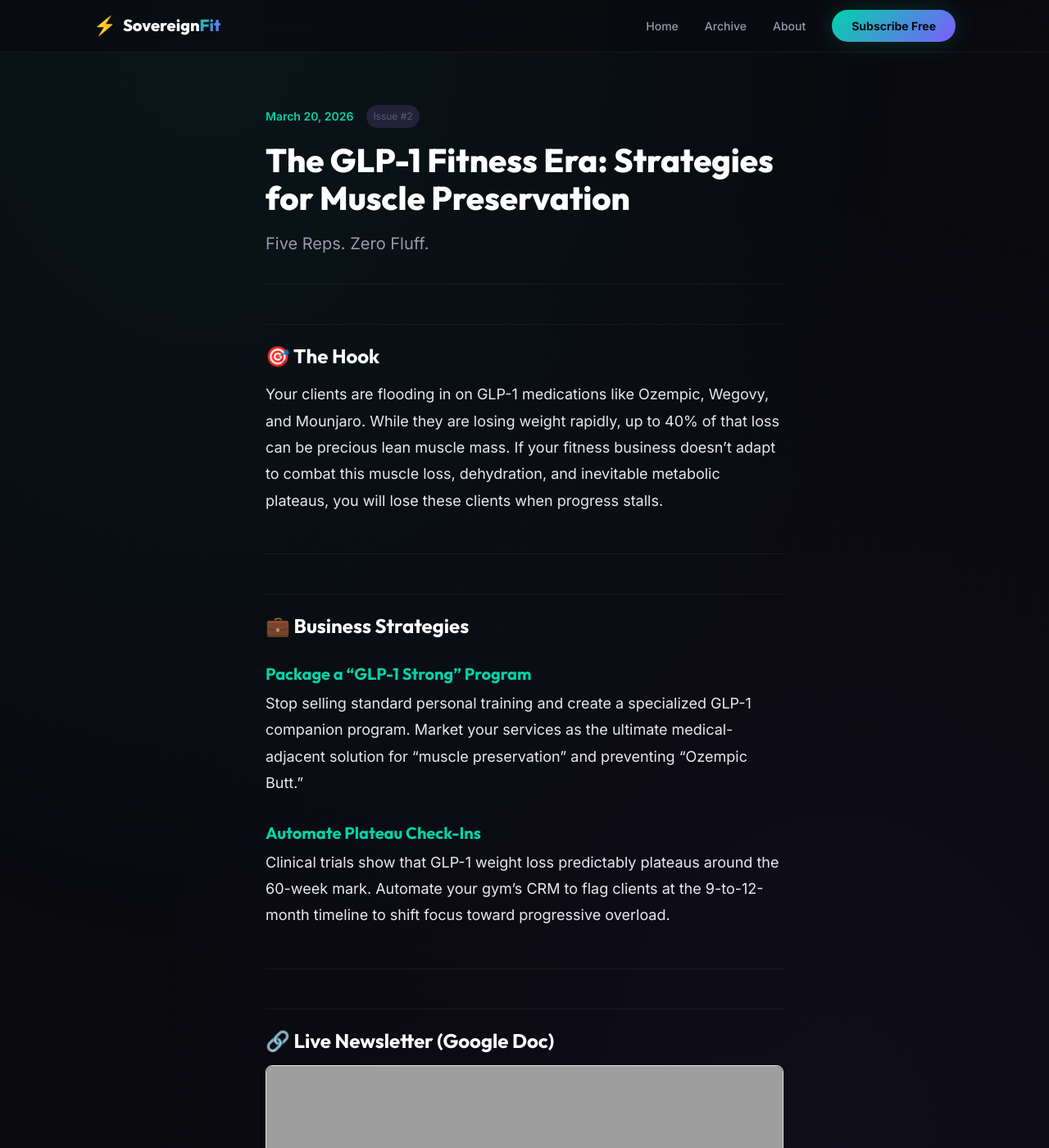
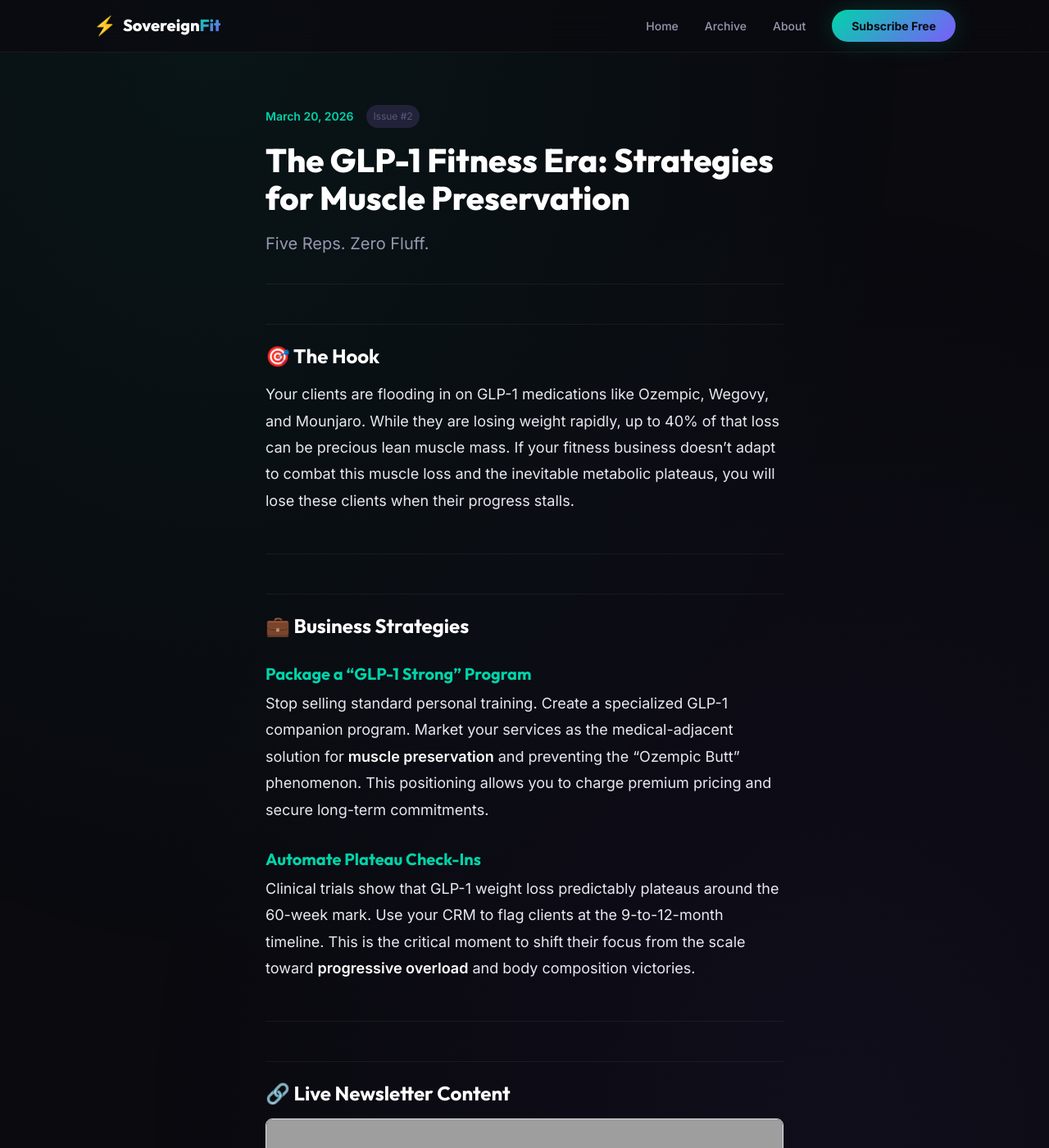
Before and after one commit to sovereign-fit/community, a Jekyll site: the page built from _posts/2026-03-20-glp1-fitness-era.md, in a window 1280 px wide and 1400 px high. Shown: the whole window at 82% size. Built offline with Jekyll 4.4.1, drawn with Linux system fonts in a browser that asks for light colours; comment, search, counter and statistics services are not loaded; some of the changed text lies outside the part shown; grey boxes are pictures that could not be loaded.

Commit message:
Update 2026-03-20-glp1-fitness-era.md
This is the final version and cleans up the image.  This commit adds the second installment of the 5-Reps Newsletter.

Key sections included:
- Strategies for combating muscle loss and 'Ozempic Butt' in clients using GLP-1 medications.
- Business protocols for packaging 'GLP-1 Strong' programs and automating plateau check-ins.
- Coaching guidelines for hydration and protein intake (1.6g/kg) to mitigate metabolic adaptation.
- Integration of the Sovereign Outreach Engine as the featured tool.
- Embedded Google Doc via iframe for live content updates.

```diff
--- a/_posts/2026-03-20-glp1-fitness-era.md
+++ b/_posts/2026-03-20-glp1-fitness-era.md
@@ -7,21 +7,21 @@
 ---
 
 ## 🎯 The Hook
-Your clients are flooding in on GLP-1 medications like Ozempic, Wegovy, and Mounjaro. While they are losing weight rapidly, up to 40% of that loss can be precious lean muscle mass. If your fitness business doesn't adapt to combat this muscle loss, dehydration, and inevitable metabolic plateaus, you will lose these clients when progress stalls.
+Your clients are flooding in on GLP-1 medications like Ozempic, Wegovy, and Mounjaro. While they are losing weight rapidly, up to 40% of that loss can be precious lean muscle mass. If your fitness business doesn't adapt to combat this muscle loss and the inevitable metabolic plateaus, you will lose these clients when their progress stalls.
 
 ---
 
 ## 💼 Business Strategies
 
 ### Package a "GLP-1 Strong" Program
-Stop selling standard personal training and create a specialized GLP-1 companion program. Market your services as the ultimate medical-adjacent solution for "muscle preservation" and preventing "Ozempic Butt."
+Stop selling standard personal training. Create a specialized GLP-1 companion program. Market your services as the medical-adjacent solution for **muscle preservation** and preventing the "Ozempic Butt" phenomenon. This positioning allows you to charge premium pricing and secure long-term commitments.
 
 ### Automate Plateau Check-Ins
-Clinical trials show that GLP-1 weight loss predictably plateaus around the 60-week mark. Automate your gym's CRM to flag clients at the 9-to-12-month timeline to shift focus toward progressive overload.
+Clinical trials show that GLP-1 weight loss predictably plateaus around the 60-week mark. Use your CRM to flag clients at the 9-to-12-month timeline. This is the critical moment to shift their focus from the scale toward **progressive overload** and body composition victories.
 
 ---
 
-## 🔗 Live Newsletter (Google Doc)
+## 🔗 Live Newsletter Content
 <div style="position: relative; padding-bottom: 120%; height: 0; overflow: hidden; border: 1px solid #e1e4e8; border-radius: 8px; box-shadow: 0 4px 6px rgba(0,0,0,0.1);">
   <iframe
     src="https://docs.google.com/document/d/e/2PACX-1vRP4jQcz6W6C-xEnok3S7Qw02QNN2T9u4H-W3OD1rlLz_GqTQww9GMjJZywlGhlxjvwQfmzGnZafqqJ/pub?embedded=true"
@@ -29,12 +29,17 @@
     allowfullscreen>
   </iframe>
 </div>
+
 ---
 
+<div class="affiliate-box">
+
 ### 🔧 Tool of the Week: Sovereign Outreach Engine
-The **Sovereign Outreach Engine** puts your entire client communication pipeline on autopilot. Capture leads, trigger automated SMS check-ins, and manage your business without trading time for money.
+Struggling to track client milestones? The **Sovereign Outreach Engine** puts your entire communication pipeline on autopilot. Capture leads, trigger automated SMS check-ins, and manage your business without trading time for money.
 
 [→ Start Building Your Empire](https://sovereign-fit.github.io/)
+
+</div>
 
 ---
 
```
